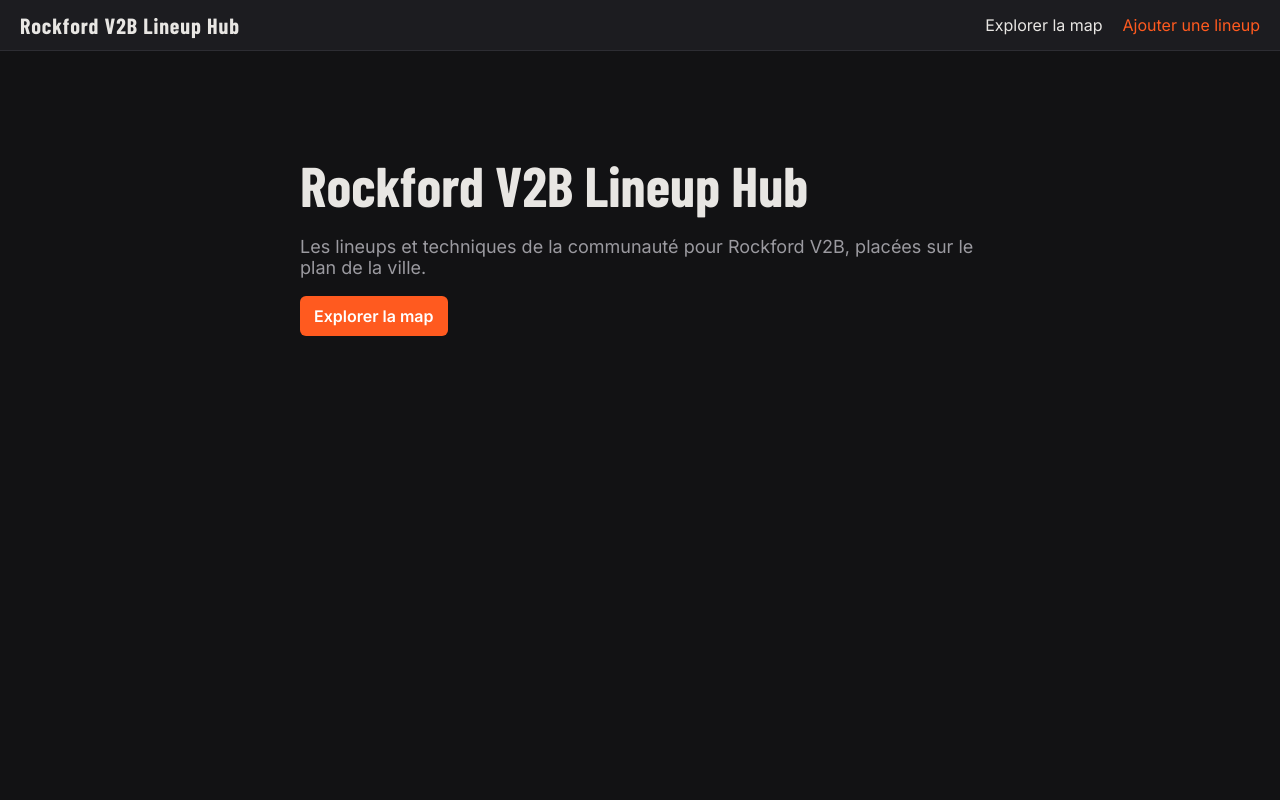
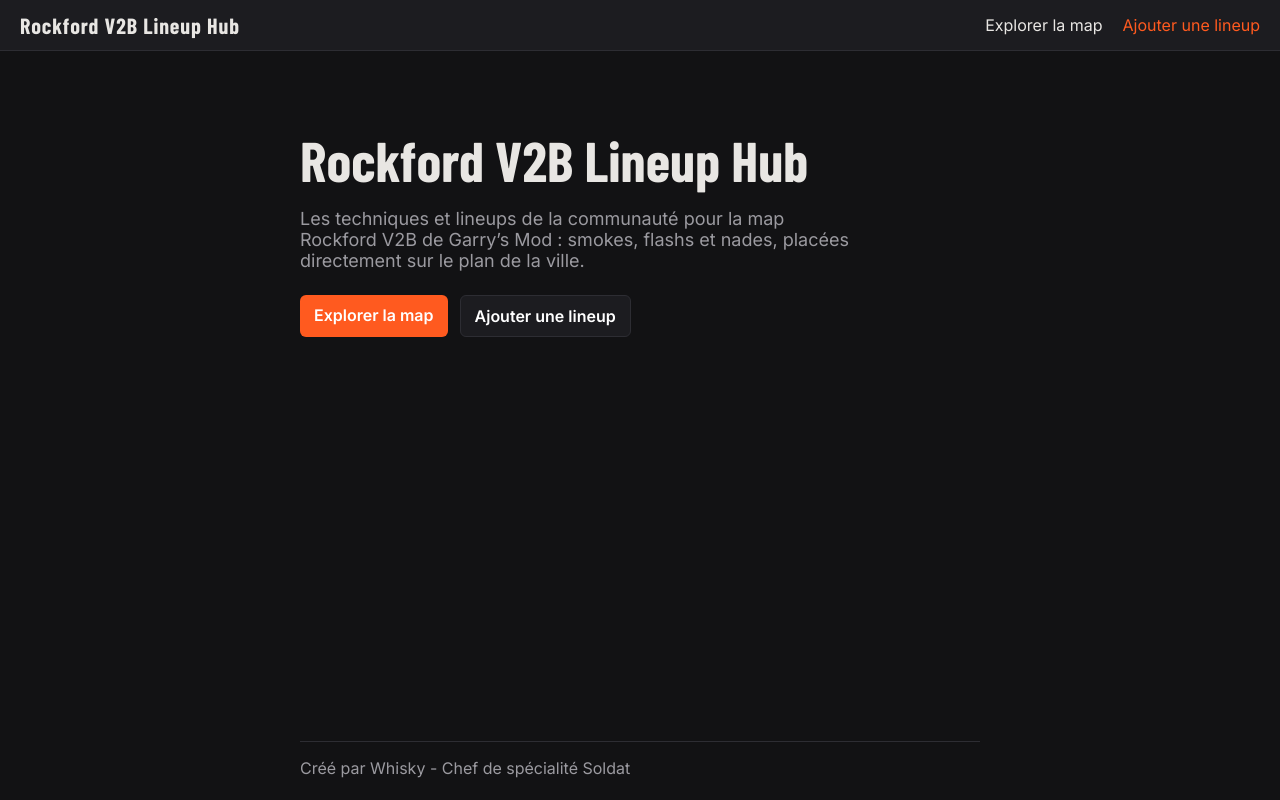
Before and after one commit to younesmenadi65-spec/BIENBIEN, a Next.js app: page / in a window 1280 px wide. Built offline with nearby package versions, Linux system fonts and the light colour scheme.

Commit message:
Update page.tsx

```diff
--- a/app/page.tsx
+++ b/app/page.tsx
@@ -1,9 +1,40 @@
+
 export default function Home() {
   return (
-    <main style={{ maxWidth: 720, margin: "10vh auto", padding: 20 }}>
-      <h1 style={{ fontFamily: "var(--font-head)", fontSize: 56, margin: 0 }}>Rockford V2B Lineup Hub</h1>
-      <p style={{ color: "var(--mute)", fontSize: 18 }}>Les lineups et techniques de la communauté pour Rockford V2B, placées sur le plan de la ville.</p>
-      <a className="cta" href="/map" style={{ display: "inline-block", textDecoration: "none" }}>Explorer la map</a>
+    <main
+      style={{
+        maxWidth: 720,
+        margin: "0 auto",
+        padding: "10vh 20px 20px",
+        minHeight: "calc(100vh - 53px)",
+        display: "flex",
+        flexDirection: "column",
+      }}
+    >
+      <div style={{ flex: 1 }}>
+        <h1 style={{ fontFamily: "var(--font-head)", fontSize: 56, margin: 0, lineHeight: 1.05 }}>
+          Rockford V2B Lineup Hub
+        </h1>
+        <p style={{ color: "var(--mute)", fontSize: 18, maxWidth: 560 }}>
+          Les techniques et lineups de la communauté pour la map Rockford V2B de Garry’s Mod :
+          smokes, flashs et nades, placées directement sur le plan de la ville.
+        </p>
+        <div style={{ display: "flex", gap: 12, flexWrap: "wrap", marginTop: 24 }}>
+          <a className="cta" href="/map" style={{ textDecoration: "none" }}>
+            Explorer la map
+          </a>
+          <a
+            className="cta"
+            href="/nouvelle"
+            style={{ textDecoration: "none", background: "var(--panel)", border: "1px solid var(--line)" }}
+          >
+            Ajouter une lineup
+          </a>
+        </div>
+      </div>
+      <footer style={{ color: "var(--mute)", borderTop: "1px solid var(--line)", paddingTop: 16, marginTop: 40 }}>
+        Créé par Whisky - Chef de spécialité Soldat
+      </footer>
     </main>
   );
 }
```
